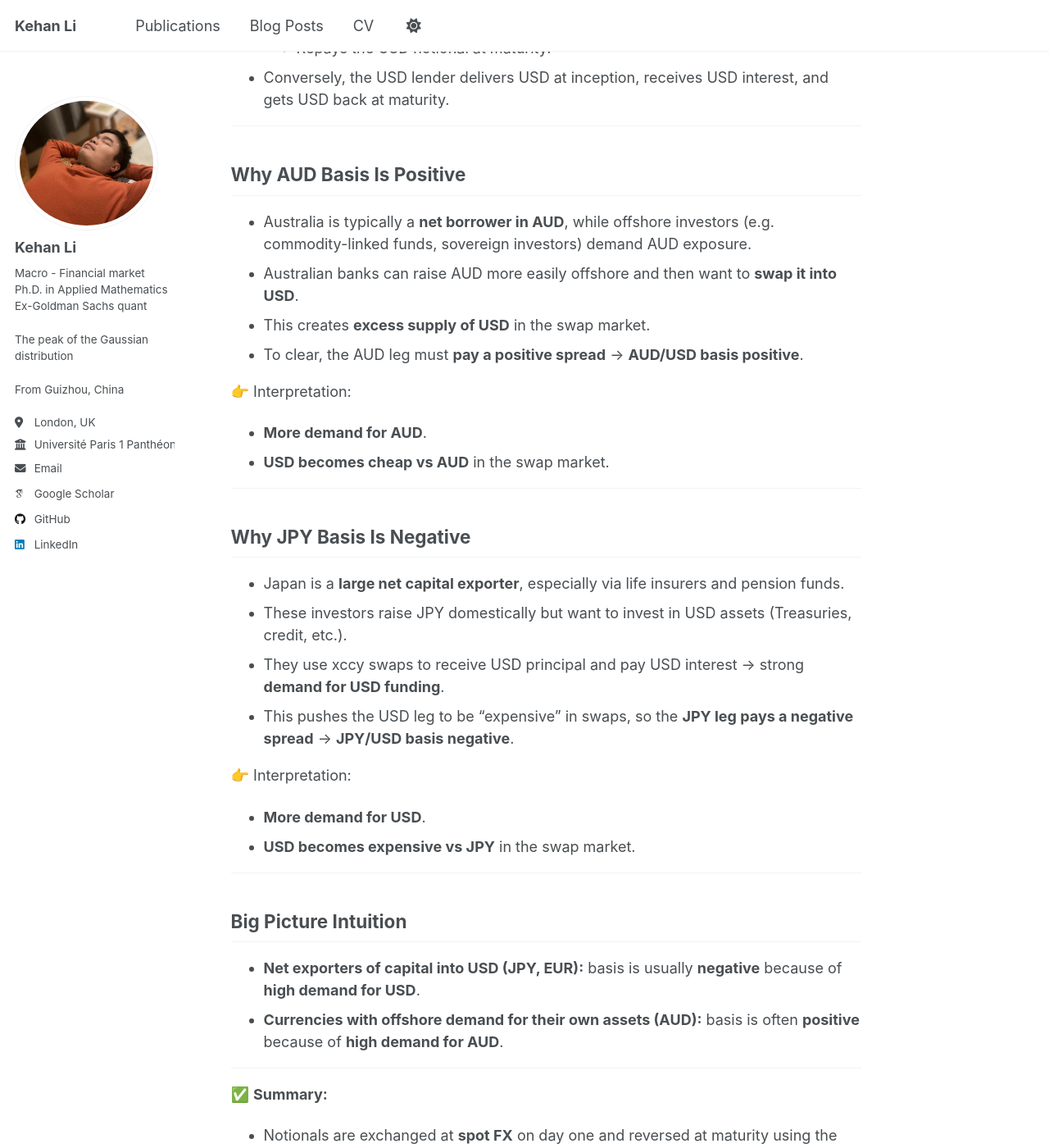
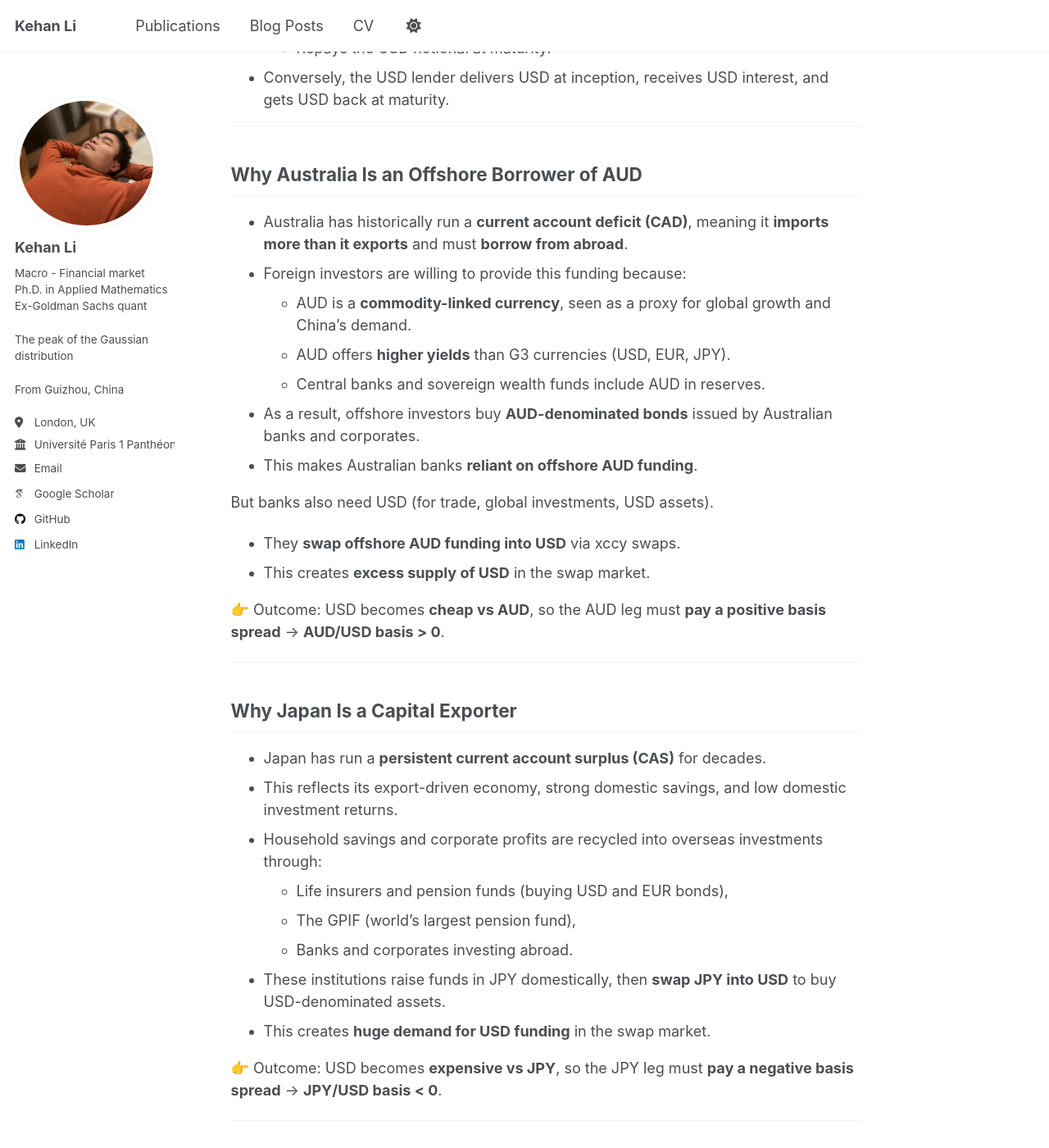
Before and after one commit to KehanLi-1123/KehanLi.github.io, a Jekyll site: the page built from _posts/2025-10-01-FX-1.md, in a window 1280 px wide and 1400 px high, scrolled down 1455 px. Shown: the whole window at 82% size. Built offline with Jekyll 4.4.1, drawn with Linux system fonts in a browser that asks for light colours; some web fonts are replaced; some of the changed text lies outside the part shown.

Commit message:
Update 2025-10-01-FX-1.md

```diff
--- a/_posts/2025-10-01-FX-1.md
+++ b/_posts/2025-10-01-FX-1.md
@@ -41,36 +41,57 @@ author: Kehan Li
 
 ---
 
-## Why AUD Basis Is Positive
+## Why Australia Is an Offshore Borrower of AUD
 
-- Australia is typically a **net borrower in AUD**, while offshore investors (e.g. commodity-linked funds, sovereign investors) demand AUD exposure.
-- Australian banks can raise AUD more easily offshore and then want to **swap it into USD**.
+- Australia has historically run a **current account deficit (CAD)**, meaning it **imports more than it exports** and must **borrow from abroad**.
+- Foreign investors are willing to provide this funding because:
+  - AUD is a **commodity-linked currency**, seen as a proxy for global growth and China’s demand.
+  - AUD offers **higher yields** than G3 currencies (USD, EUR, JPY).
+  - Central banks and sovereign wealth funds include AUD in reserves.
+
+- As a result, offshore investors buy **AUD-denominated bonds** issued by Australian banks and corporates.
+- This makes Australian banks **reliant on offshore AUD funding**.
+
+But banks also need USD (for trade, global investments, USD assets).
+- They **swap offshore AUD funding into USD** via xccy swaps.
 - This creates **excess supply of USD** in the swap market.
-- To clear, the AUD leg must **pay a positive spread** → **AUD/USD basis positive**.
 
-👉 Interpretation:
-- **More demand for AUD**.
-- **USD becomes cheap vs AUD** in the swap market.
+👉 Outcome: USD becomes **cheap vs AUD**, so the AUD leg must **pay a positive basis spread** → **AUD/USD basis > 0**.
 
 ---
 
-## Why JPY Basis Is Negative
+## Why Japan Is a Capital Exporter
 
-- Japan is a **large net capital exporter**, especially via life insurers and pension funds.
-- These investors raise JPY domestically but want to invest in USD assets (Treasuries, credit, etc.).
-- They use xccy swaps to receive USD principal and pay USD interest → strong **demand for USD funding**.
-- This pushes the USD leg to be “expensive” in swaps, so the **JPY leg pays a negative spread** → **JPY/USD basis negative**.
+- Japan has run a **persistent current account surplus (CAS)** for decades.
+- This reflects its export-driven economy, strong domestic savings, and low domestic investment returns.
+- Household savings and corporate profits are recycled into overseas investments through:
+  - Life insurers and pension funds (buying USD and EUR bonds),
+  - The GPIF (world’s largest pension fund),
+  - Banks and corporates investing abroad.
 
-👉 Interpretation:
-- **More demand for USD**.
-- **USD becomes expensive vs JPY** in the swap market.
+- These institutions raise funds in JPY domestically, then **swap JPY into USD** to buy USD-denominated assets.
+- This creates **huge demand for USD funding** in the swap market.
+
+👉 Outcome: USD becomes **expensive vs JPY**, so the JPY leg must **pay a negative basis spread** → **JPY/USD basis < 0**.
+
+---
+
+## Cheap vs. Expensive USD in Swaps
+
+- **AUD/USD basis positive:**
+  - More demand for **AUD** funding.
+  - Offshore AUD supply swapped into USD → USD cheap vs AUD.
+
+- **JPY/USD basis negative:**
+  - More demand for **USD** funding.
+  - Japanese investors swap JPY into USD → USD expensive vs JPY.
 
 ---
 
 ## Big Picture Intuition
 
-- **Net exporters of capital into USD (JPY, EUR):** basis is usually **negative** because of **high demand for USD**.
-- **Currencies with offshore demand for their own assets (AUD):** basis is often **positive** because of **high demand for AUD**.
+- **Net capital exporters into USD (JPY, EUR):** basis is usually **negative** because of strong **USD demand**.
+- **Currencies attractive to offshore investors (AUD):** basis is often **positive** because of strong **AUD demand**.
 
 ---
 
@@ -79,3 +100,4 @@ author: Kehan Li
 - The **USD borrower** is the one who **receives USD principal at inception**.
 - **AUD basis positive → more demand for AUD → USD cheap.**
 - **JPY basis negative → more demand for USD → USD expensive.**
+- Structural flows explain it: Australia relies on **offshore AUD borrowing**, Japan is a **net capital exporter into USD assets**.
```
